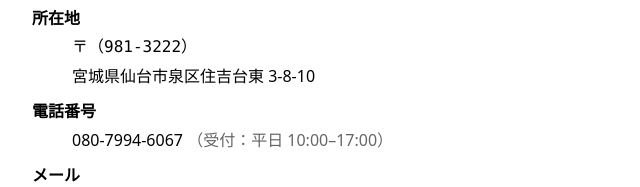
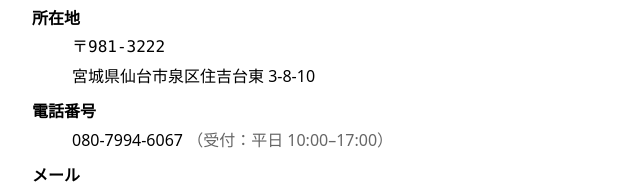
Before and after one commit to remotesougi/remotesougi.github.io, a plain HTML site: page legal/trade-law.html in a window 1280 px wide. Shown: the part 330-517 px from the top of the page, 178-818 px from the left. Drawn offline with Linux system fonts and the light colour scheme.

Commit message:
Fix postal code formatting in trade-law.html

```diff
--- a/legal/trade-law.html
+++ b/legal/trade-law.html
@@ -16,7 +16,7 @@
   <dl style="margin:.6rem 0;">
     <dt style="font-weight:700; margin-top:.4rem;">販売業者（屋号/法人名）</dt><dd>株式会社 Re:animate</dd>
     <dt style="font-weight:700; margin-top:.4rem;">代表者</dt><dd>代表取締役 佐藤 副武</dd>
-    <dt style="font-weight:700; margin-top:.4rem;">所在地</dt><dd>〒<span style="font-family:ui-monospace,Consolas,monaco,monospace;">（981-3222）</span><br>宮城県仙台市泉区住吉台東 3-8-10</dd>
+    <dt style="font-weight:700; margin-top:.4rem;">所在地</dt><dd>〒<span style="font-family:ui-monospace,Consolas,monaco,monospace;">981-3222</span><br>宮城県仙台市泉区住吉台東 3-8-10</dd>
     <dt style="font-weight:700; margin-top:.4rem;">電話番号</dt><dd>080-7994-6067 <span style="color:#666;">（受付：平日 10:00–17:00）</span></dd>
     <dt style="font-weight:700; margin-top:.4rem;">メール</dt><dd><a href="mailto:soemu0118@gmail.com" style="color:#0a6;">soemu0118@gmail.com</a></dd>
     <dt style="font-weight:700; margin-top:.4rem;">ウェブサイト</dt><dd><a href="https://remotesougi.github.io/" style="color:#0a6;">https://remotesougi.github.io/</a></dd>
```
